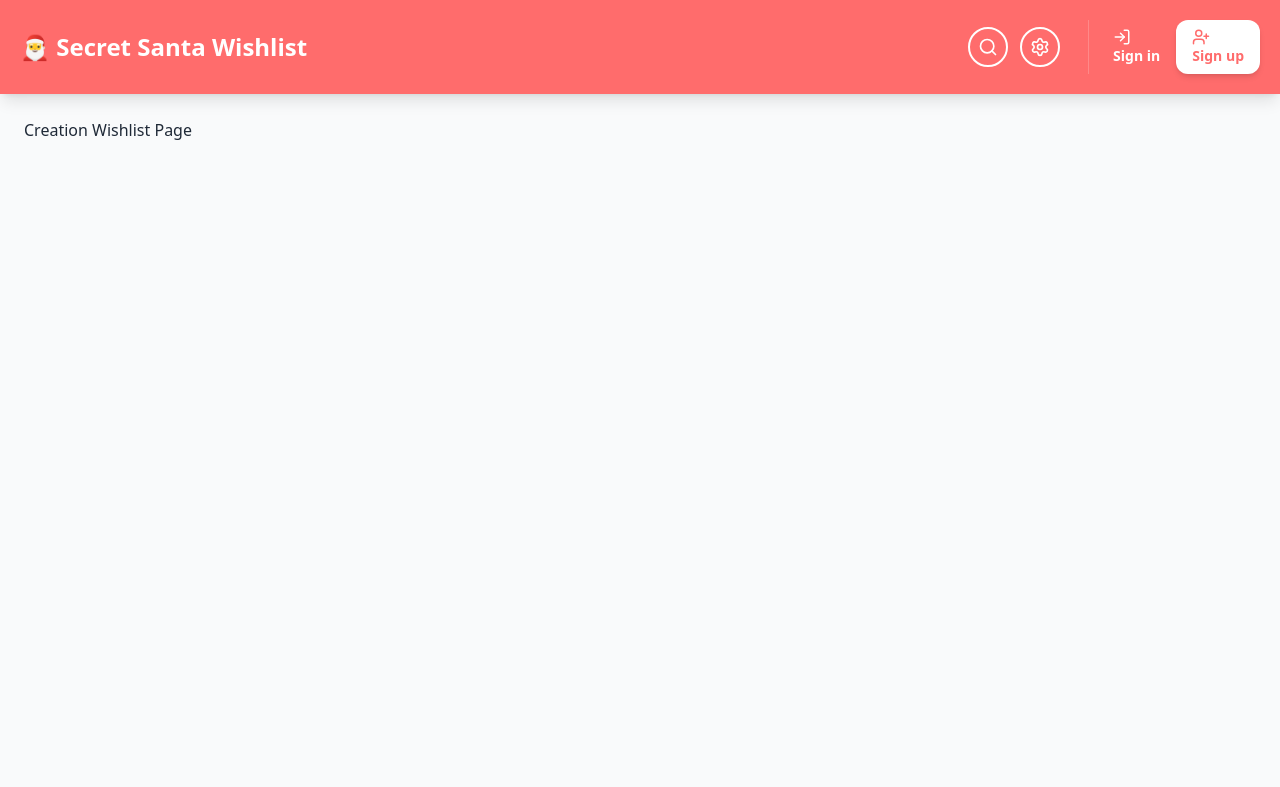
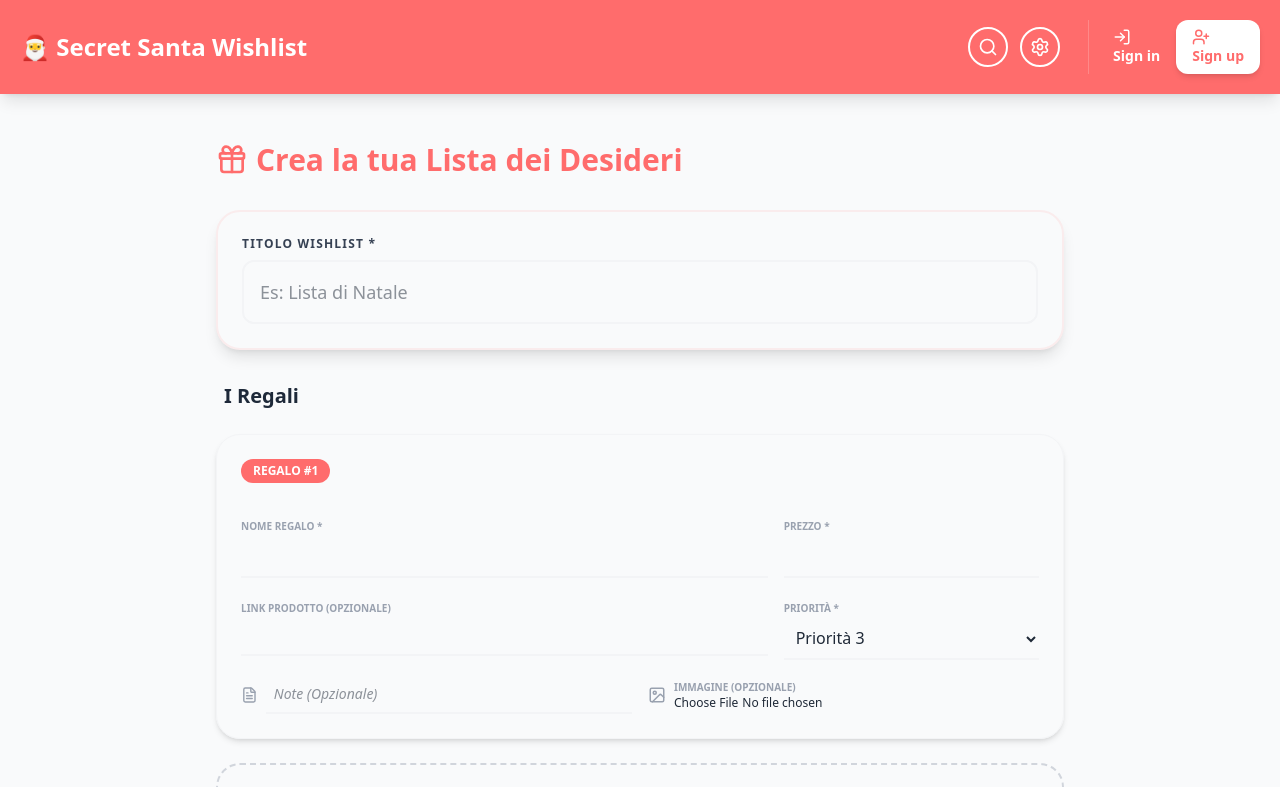
Before and after one commit to simoneburrai/secret-santa-wishlist-frontend, a React (Vite) app: page /wishlists/create in a window 1280 px wide. Shown: the top 787 px of the page. Built offline with nearby package versions, Linux system fonts and the light colour scheme.

Commit message:
feat: working on form wishlist creation

```diff
--- a/src/pages/CreateWishlist.tsx
+++ b/src/pages/CreateWishlist.tsx
@@ -1,5 +1,178 @@
-import type { JSX } from "react"
+import { useState } from "react";
+import { useNavigate } from "react-router-dom";
+import { Plus, Trash2, Gift, Save, Image as ImageIcon, FileText } from "lucide-react";
+import { wishlistService } from "../services/wishlistService";
 
-export default function CreateWishlist() : JSX.Element{
-    return <>Creation Wishlist Page</>
+export default function CreateWishlist() {
+  const navigate = useNavigate();
+  const [name, setName] = useState("");
+  const [gifts, setGifts] = useState([
+    { name: "", price: "", priority: 3, link: "", notes: "", image: null as File | null }
+  ]);
+  const [error, setError] = useState("");
+
+  const addGiftField = () => {
+    setGifts([...gifts, { name: "", price: "", priority: 3, link: "", notes: "", image: null }]);
+  };
+
+  const removeGiftField = (index: number) => {
+    setGifts(gifts.filter((_, i) => i !== index));
+  };
+
+  const handleGiftChange = (index: number, field: string, value: any) => {
+    const updatedGifts = [...gifts];
+    updatedGifts[index] = { ...updatedGifts[index], [field]: value };
+    setGifts(updatedGifts);
+  };
+
+  const handleSubmit = async (e: React.FormEvent) => {
+    e.preventDefault();
+
+    if (!name.trim()) return setError("Il titolo della wishlist è obbligatorio");
+
+    for (const [index, gift] of gifts.entries()) {
+      if (!gift.name.trim()) return setError(`Il nome del regalo #${index + 1} è obbligatorio`);
+      if (!gift.price) return setError(`Il prezzo del regalo #${index + 1} è obbligatorio`);
+    }
+
+    const formData = new FormData();
+    formData.append("name", name);
+
+    gifts.forEach((gift, index) => {
+      formData.append(`gifts[${index}][name]`, gift.name);
+      formData.append(`gifts[${index}][price]`, gift.price);
+      formData.append(`gifts[${index}][priority]`, String(gift.priority));
+
+      if (gift.link) formData.append(`gifts[${index}][link]`, gift.link);
+      if (gift.notes) formData.append(`gifts[${index}][notes]`, gift.notes);
+      if (gift.image) formData.append("images", gift.image);
+    });
+
+    try {
+      await wishlistService.createWishlist(formData);
+      navigate("/wishlists/me");
+    } catch (err: any) {
+      setError(err.message);
+    }
+  };
+
+  return (
+    <div className="max-w-4xl mx-auto p-6">
+      <h1 className="text-3xl font-black text-primary mb-8 flex items-center gap-2">
+        <Gift size={32} /> Crea la tua Lista dei Desideri
+      </h1>
+
+      <form onSubmit={handleSubmit} className="flex flex-col gap-8">
+        <div className="p-6 rounded-3xl shadow-lg border-2 border-primary/10">
+          <label className="font-bold text-gray-700 block mb-2 uppercase text-xs tracking-widest">Titolo Wishlist *</label>
+          <input
+            type="text"
+            className="w-full p-4 rounded-xl border-2 border-gray-100 focus:border-primary outline-none text-lg bg-transparent"
+            placeholder="Es: Lista di Natale"
+            value={name}
+            onChange={(e) => setName(e.target.value)}
+          />
+        </div>
+
+        <div className="flex flex-col gap-6">
+          <h2 className="text-xl font-bold text-gray-800 px-2">I Regali</h2>
+
+          {gifts.map((gift, index) => (
+            <div key={index} className="p-6 rounded-3xl shadow-md border border-gray-100 flex flex-col gap-4 relative">
+              <div className="flex justify-between items-center border-b pb-3 border-gray-50">
+                <span className="bg-primary text-white text-xs font-black px-3 py-1 rounded-full">REGALO #{index + 1}</span>
+                {gifts.length > 1 && (
+                  <button type="button" onClick={() => removeGiftField(index)} className="text-red-400 hover:text-red-600 transition-colors p-2 hover:bg-red-50 rounded-full">
+                    <Trash2 size={20} />
+                  </button>
+                )}
+              </div>
+
+              <div className="grid grid-cols-1 md:grid-cols-3 gap-4">
+                <div className="md:col-span-2">
+                  <label className="text-[10px] font-bold text-gray-400 uppercase">Nome Regalo *</label>
+                  <input
+                    type="text"
+                    className="w-full p-2 border-b-2 border-gray-100 focus:border-secondary outline-none font-bold text-gray-800 bg-transparent"
+                    value={gift.name}
+                    onChange={(e) => handleGiftChange(index, "name", e.target.value)}
+                  />
+                </div>
+                <div>
+                  <label className="text-[10px] font-bold text-gray-400 uppercase">Prezzo *</label>
+                  <input
+                    type="number"
+                    className="w-full p-2 border-b-2 border-gray-100 focus:border-secondary outline-none bg-transparent"
+                    value={gift.price}
+                    onChange={(e) => handleGiftChange(index, "price", e.target.value)}
+                  />
+                </div>
+              </div>
+
+              <div className="grid grid-cols-1 md:grid-cols-3 gap-4">
+                <div className="md:col-span-2">
+                  <label className="text-[10px] font-bold text-gray-400 uppercase">Link Prodotto (Opzionale)</label>
+                  <input
+                    type="text"
+                    className="w-full p-2 border-b-2 border-gray-100 focus:border-secondary outline-none text-sm bg-transparent"
+                    value={gift.link}
+                    onChange={(e) => handleGiftChange(index, "link", e.target.value)}
+                  />
+                </div>
+                <div>
+                  <label className="text-[10px] font-bold text-gray-400 uppercase">Priorità *</label>
+                  <select
+                    className="w-full p-2 border-b-2 border-gray-100 focus:border-secondary outline-none bg-transparent font-medium"
+                    value={gift.priority}
+                    onChange={(e) => handleGiftChange(index, "priority", Number(e.target.value))}
+                  >
+                    {[1, 2, 3, 4, 5].map(n => <option key={n} value={n}>Priorità {n}</option>)}
+                  </select>
+                </div>
+              </div>
+
+              <div className="grid grid-cols-1 md:grid-cols-2 gap-4">
+                <div className="flex items-center gap-2">
+                  <FileText size={18} className="text-gray-400" />
+                  <input
+                    type="text"
+                    placeholder="Note (Opzionale)"
+                    className="w-full p-2 border-b-2 border-gray-100 focus:border-secondary outline-none text-sm italic bg-transparent"
+                    value={gift.notes}
+                    onChange={(e) => handleGiftChange(index, "notes", e.target.value)}
+                  />
+                </div>
+                <div className="flex items-center gap-2">
+                  <ImageIcon size={18} className="text-gray-400" />
+                  <div className="flex flex-col">
+                    <span className="text-[10px] text-gray-400 uppercase font-bold">Immagine (Opzionale)</span>
+                    <input
+                      type="file"
+                      accept="image/*"
+                      className="text-xs"
+                      onChange={(e) => handleGiftChange(index, "image", e.target.files ? e.target.files[0] : null)}
+                    />
+                  </div>
+                </div>
+              </div>
+            </div>
+          ))}
+
+          <button
+            type="button"
+            onClick={addGiftField}
+            className="flex items-center justify-center gap-2 p-5 rounded-3xl border-2 border-dashed border-gray-300 text-gray-500 hover:border-primary hover:text-primary transition-all"
+          >
+            <Plus /> Aggiungi un altro desiderio
+          </button>
+        </div>
+
+        {error && <p className="text-white bg-primary p-4 rounded-2xl text-center font-bold animate-bounce">{error}</p>}
+
+        <button type="submit" className="btn-santa w-full py-5 text-xl font-black shadow-2xl flex items-center justify-center gap-3">
+          <Save size={24} /> PUBBLICA LA MIA LISTA
+        </button>
+      </form>
+    </div>
+  );
 }
```
